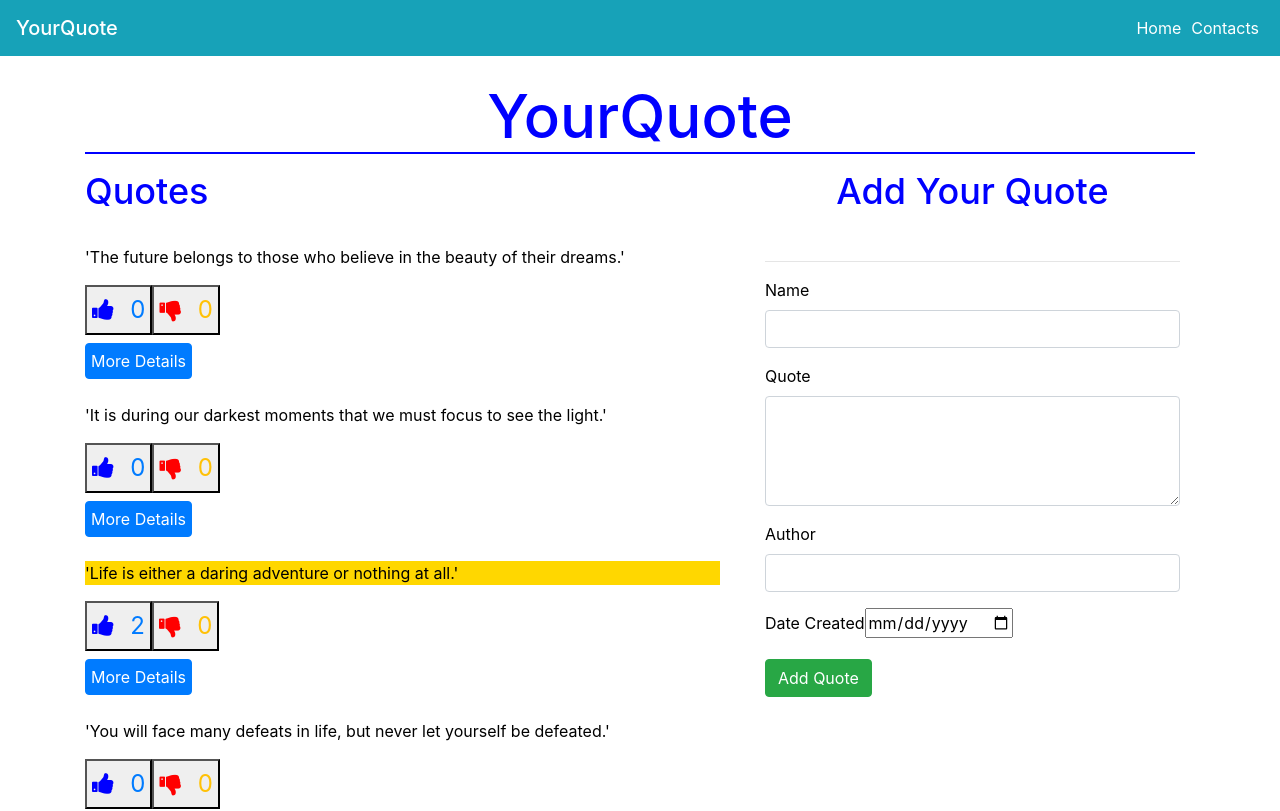
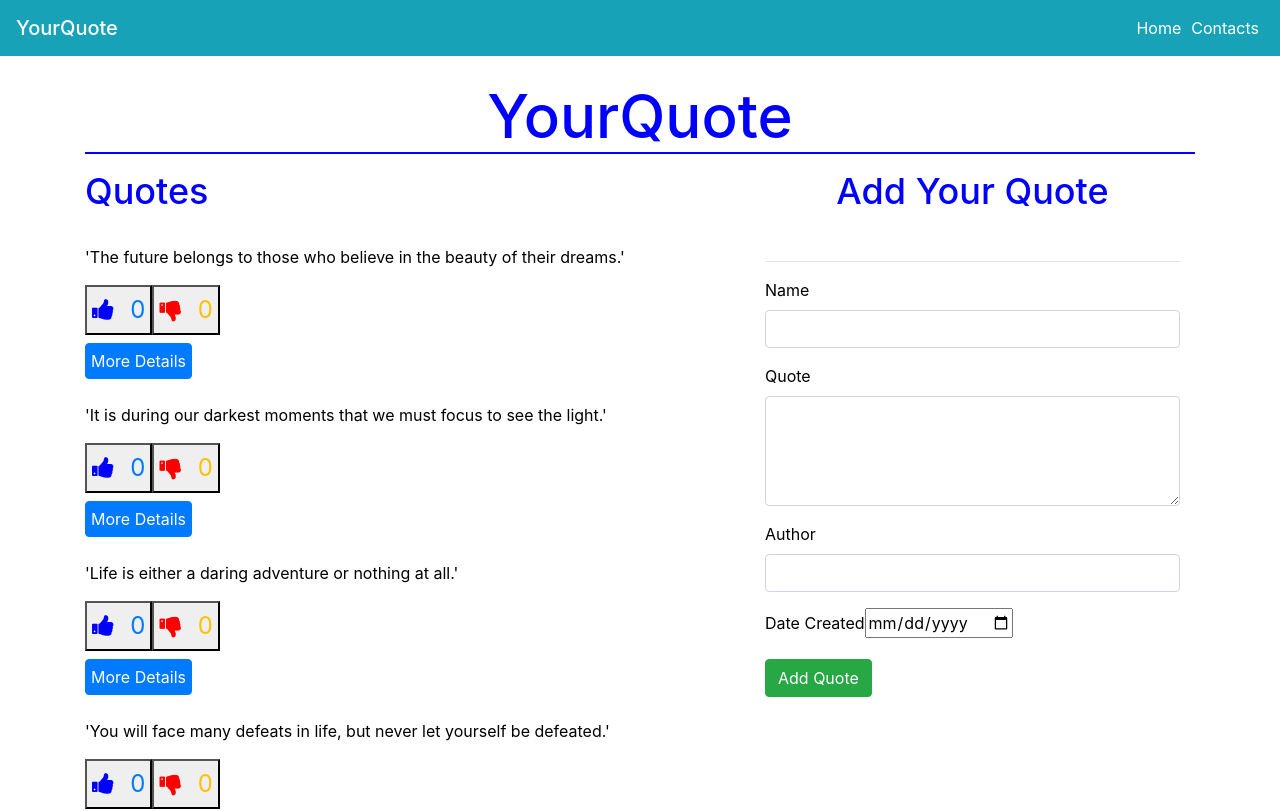
Before and after one commit to maureen-muriithi/YourQuotes, an Angular app in the folder Quotes/: page / in a window 1280 px wide. Shown: the top 811 px of the page. Built offline with nearby package versions, Linux system fonts and the light colour scheme.

Commit message:
Refactor quote logic, add totalvotes array, validate the voting

```diff
--- a/Quotes/src/app/app.component.html
+++ b/Quotes/src/app/app.component.html
@@ -20,6 +20,7 @@
       <div class="col-md-5" >
         <h4 class="text-center">Add Your Quote</h4>
         <br>
+        <!-- <app-quote-form (addQuote)="addNewQuote($event)"></app-quote-form> -->
         <app-quote-form></app-quote-form>
       </div>
     </div>
--- a/Quotes/src/app/app.component.ts
+++ b/Quotes/src/app/app.component.ts
@@ -1,4 +1,5 @@
 import { Component } from '@angular/core';
+
 
 @Component({
   selector: 'app-root',
--- a/Quotes/src/app/quote-details/quote-details.component.html
+++ b/Quotes/src/app/quote-details/quote-details.component.html
@@ -2,7 +2,7 @@
 <!-- <p>Quote created on {{goalComplete|dateCount}}</p> -->
 <p>The author of this quote is <span class="text-primary">{{ quote.author}}</span>.</p>
 <p>Created: {{quote.completeDate|date}}</p>
-<p>Upvotes: {{quote.upvotes}}</p>
-<p>Downvotes: {{quote.downvotes}}</p>
+<p>Total Number of votes: {{quote.totalVotes}}</p>
+<!-- <p>Downvotes: {{quote.downvotes}}</p> -->
 <p>This quote was submitted by-,-days ago.</p>
 <button (click)= 'quoteDelete(true)' class="btn btn-outline-danger">Delete Quote</button>
--- a/Quotes/src/app/quote-form/quote-form.component.html
+++ b/Quotes/src/app/quote-form/quote-form.component.html
@@ -1,6 +1,6 @@
 <div class="container-fluid">
     <hr>
-    <form #quoteForm = "ngForm">
+    <form (ngSubmit) = "submitQuote()" #quoteForm = "ngForm">
         <div class="form-group">
             <label for="name">Name</label>
             <input type="text" class="form-control" id="name" required>
@@ -8,7 +8,7 @@
 
         <div class="form-group">
             <label for="quote">Quote</label>
-            <textarea class="form-control" id="quote" rows="4"  [(ngModel)]="newquote.quote" name="quote" #quote="ngModel" required></textarea>
+            <textarea class="form-control" id="quote" rows="4"  [(ngModel)]="newQuote.quote" name="quote" #quote="ngModel" required></textarea>
             <div [hidden]="quote.valid || quote.pristine" class="alert alert-danger">
                 <p>The Quote is required</p>
             </div>
@@ -16,7 +16,7 @@
 
         <div class="form-group">
             <label for="author">Author</label>
-            <input type="text" class="form-control" id="author" [(ngModel)]="newquote.author" name="author" #author='ngModel' required>
+            <input type="text" class="form-control" id="author" [(ngModel)]="newQuote.author" name="author" #author='ngModel' required>
             <div [hidden]="author.valid || author.pristine" class="alert alert-danger">
                 <p>Author is required</p>
             </div>
@@ -24,7 +24,7 @@
 
         <div class="form-group">
             <label for="complete">Date Created</label>
-            <input type='date' id="complete" [(ngModel)]="newquote.completeDate" name="completeDate" #completeDate="ngModel" required>
+            <input type='date' id="complete" [(ngModel)]="newQuote.completeDate" name="completeDate" #completeDate="ngModel" required>
           <div [hidden]="completeDate.valid || completeDate.pristine" class="alert alert-danger">
             <p>Date is required</p>
           </div>
--- a/Quotes/src/app/quote-form/quote-form.component.ts
+++ b/Quotes/src/app/quote-form/quote-form.component.ts
@@ -7,11 +7,11 @@ import { Quote } from '../quote';
   styleUrls: ['./quote-form.component.css']
 })
 export class QuoteFormComponent implements OnInit {
-  newquote = new Quote(0,"","",0,0, new Date())
+  newQuote = new Quote(0,"","",0,0,0, new Date())
   @Output() addQuote = new EventEmitter <Quote>();
 
     submitQuote() {
-  this.addQuote.emit(this.newquote);
+  this.addQuote.emit(this.newQuote);
     }
 
   constructor() { }
--- a/Quotes/src/app/quote.ts
+++ b/Quotes/src/app/quote.ts
@@ -3,17 +3,19 @@ export class Quote {
     id: number;
     quote: string;
     author: string;
-    upvotes: number;
-    downvotes: number;
+    upvote:number;
+    downvote:number;
+    totalVotes: number;
     completeDate: Date;
   static completeDate: string | number | Date;
 
-    constructor(id:number,quote:string, author:string, upvotes:number, downvotes:number, completeDate:Date,){
+    constructor(id:number,quote:string, author:string, upvote:number, downvote:number, totalVotes: number, completeDate:Date,){
         this.id = id;
         this.quote = quote;
         this.author = author;
-        this.upvotes = upvotes;
-        this.downvotes = downvotes;
+        this.upvote = upvote;
+        this.downvote = downvote;
+        this.totalVotes = totalVotes;
         this.completeDate = completeDate;
         this.showDetails=false;
     }
--- a/Quotes/src/app/quote/quotes.component.html
+++ b/Quotes/src/app/quote/quotes.component.html
@@ -1,28 +1,28 @@
-<div *ngFor='let quote of quotes;let i = index'>
-    <div *ngIf = "quote.upvotes == highest && quote.upvotes > 0; then highlight else ignore" appHighlight ></div>
+<div *ngFor='let quote of quotes;let i = index; let a = index'>
+  <div *ngIf = "i == highestQuote && quote.totalVotes > 0; then highlight else ignore" appHighlight ></div>
       <ng-template #highlight>
         <p appHighlight>{{ quote.quote}}</p>
-          <button ng-click="quote.upvotes = quote.upvotes + 1"  style="font-size:24px;color:blue;">
+          <button (click) ="quote.upvote = quote.upvote + 1" (click) = 'upvote(a)' (click)='calculateHighestVotes()'   style="font-size:24px;color:blue;">
               <i class="fa fa-thumbs-up" aria-hidden="true"></i>
-              <span class="text-primary ml-3" >{{ quote.upvotes}}</span>
+              <span class="text-primary ml-3" >{{ quote.upvote}}</span>
           </button>
 
-          <button  style="font-size:24px;color:red;">
+          <button (click) ="quote.downvote = quote.downvote + 1"  (click) = 'downvote(i)' (click)='calculateHighestVotes()' style="font-size:24px;color:red;">
               <i class="fa fa-thumbs-down" aria-hidden="true"></i>
-              <span class="text-warning ml-3">{{ quote.downvotes}}</span>
+              <span class="text-warning ml-3">{{ quote.downvote}}</span>
           </button>
       </ng-template>
 
       <ng-template #ignore>
         <p>{{ quote.quote}}</p>
-          <button ng-click="quote.upvotes = quote.upvotes + 1"  style="font-size:24px;color:blue; padding-left: 5px;">
+          <button (click) ="quote.upvote = quote.upvote + 1" (click) = 'upvote(a)' (click)='calculateHighestVotes()' style="font-size:24px;color:blue; padding-left: 5px;">
               <i class="fa fa-thumbs-up" aria-hidden="true"></i>
-              <span class="text-primary ml-3" >{{ quote.upvotes}}</span>
+              <span class="text-primary ml-3" >{{ quote.upvote}}</span>
           </button>
 
-          <button style="font-size:24px;color:red;">
+          <button (click) ="quote.downvote = quote.downvote + 1"  (click) = 'downvote(i)' (click)='calculateHighestVotes()' style="font-size:24px;color:red;">
               <i class="fa fa-thumbs-down" aria-hidden="true"></i>
-              <span class="text-warning ml-3">{{ quote.downvotes}}</span>
+              <span class="text-warning ml-3">{{ quote.downvote}}</span>
           </button>
       </ng-template>
 
--- a/Quotes/src/app/quote/quotes.component.ts
+++ b/Quotes/src/app/quote/quotes.component.ts
@@ -9,12 +9,12 @@ import { Quote } from '../quote';
 export class QuotesComponent implements OnInit {
 
   quotes: Quote[] = [
-    new Quote(1, "'The future belongs to those who believe in the beauty of their dreams.' ", "Eleanor Roosevelt", 0, 0, new Date(2022,1,1)),
-    new Quote(2, "'It is during our darkest moments that we must focus to see the light.' ", "Aristotle", 0, 0, new Date (2022,1,2)),
-    new Quote(3, "'Life is either a daring adventure or nothing at all.' ", "Helen Keller", 2, 0, new Date (2022,1,3)),
-    new Quote(4, "'You will face many defeats in life, but never let yourself be defeated.' " , "Maya Angelou", 0, 0, new Date (2022,1,4)),
-    new Quote(5, "'Love the life you live. Live the life you love.' ", " Bob Marley", 0, 0, new Date (2022,1,5)),
-    new Quote(6, "'Everything you've ever wanted is on the other side of fear.'", "George Addair", 0, 0, new Date (2022,1,6))
+    new Quote(1, "'The future belongs to those who believe in the beauty of their dreams.' ", "Eleanor Roosevelt", 0, 0, 0, new Date(2022,1,1)),
+    new Quote(2, "'It is during our darkest moments that we must focus to see the light.' ", "Aristotle", 0, 0, 0, new Date (2022,1,2)),
+    new Quote(3, "'Life is either a daring adventure or nothing at all.' ", "Helen Keller", 0, 0, 0, new Date (2022,1,3)),
+    new Quote(4, "'You will face many defeats in life, but never let yourself be defeated.' " , "Maya Angelou", 0, 0, 0, new Date (2022,1,4)),
+    new Quote(5, "'Love the life you live. Live the life you love.' ", " Bob Marley", 0, 0, 0, new Date (2022,1,5)),
+    new Quote(6, "'Everything you've ever wanted is on the other side of fear.'", "George Addair", 0, 0, 0, new Date (2022,1,6))
   ]
 
   toggleDetails(index: any){
@@ -31,6 +31,27 @@ export class QuotesComponent implements OnInit {
     }
   }
 
+  highestVotes: number = 0;
+  highestQuote: number = 0;
+
+  calculateHighestVotes() {
+    for (var i = 0; i < this.quotes.length; i++) {
+       if (this.quotes[i].totalVotes > this.highestVotes) {
+          this.highestVotes = this.quotes[i].totalVotes;
+          this.highestQuote = i;
+       }
+    }
+ }
+
+downvote(i:any) {
+  this.quotes[i].totalVotes -=1;
+}
+
+upvote(a:any){
+  this.quotes[a].totalVotes +=1;
+}
+
+
   // public addCount(id:number){
   //   .upvotes-btn.ngClick = function () {
   //     this.quotes[index].upvotes++;
@@ -42,14 +63,18 @@ export class QuotesComponent implements OnInit {
   //   this.quotes[idx].upvotes++;
   // }
 
-  downVote(index:number) {
-    if(this.quotes[index].downvotes === 0)
-      return;
-    this.quotes[index].downvotes -= 1;
+  arr:number[] = this.quotes.map(quote=>quote.totalVotes)
+  highest = Math.max(...this.arr)
+
+  addNewQuote(quote: Quote){
+    let quoteLength = this.quotes.length;
+    quote.id = quoteLength+1;
+    quote.upvote = 0;
+    quote.downvote = 0;
+    quote.totalVotes = 0;
+    quote.completeDate = new Date(quote.completeDate)
+    this.quotes.push(quote)
   }
-
-  arr:number[] = this.quotes.map(quote=>quote.upvotes)
-  highest = Math.max(...this.arr)
 
   constructor() { }
 
```
